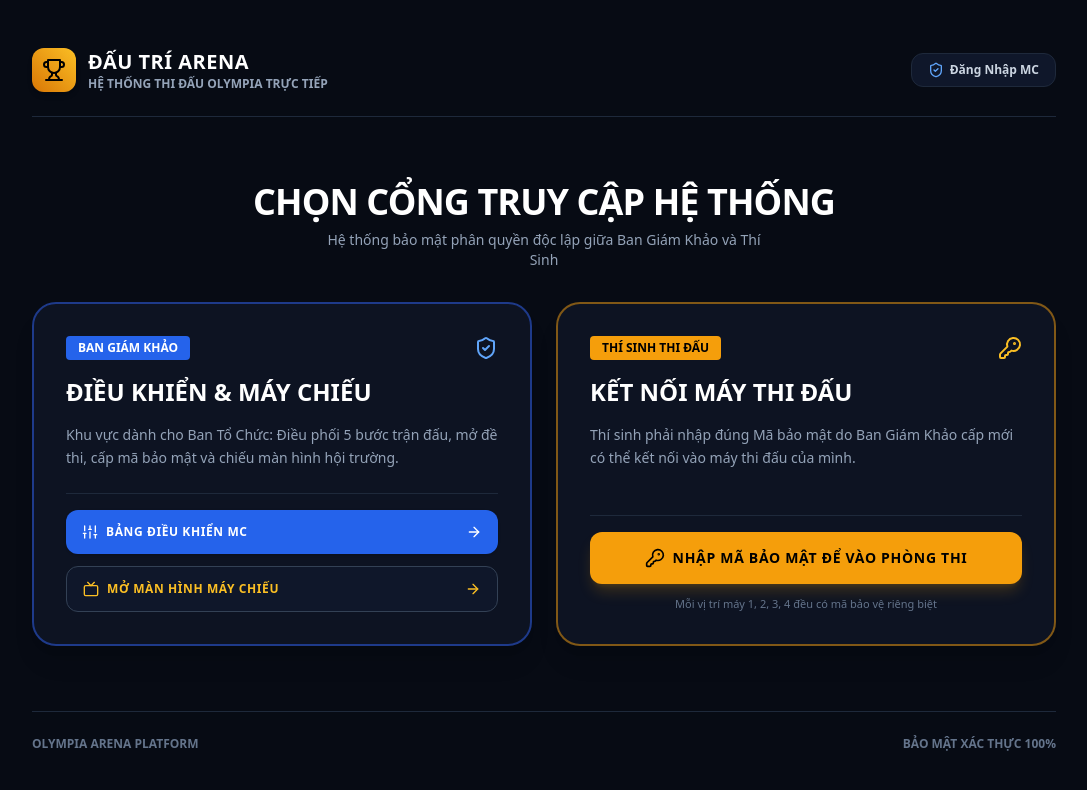
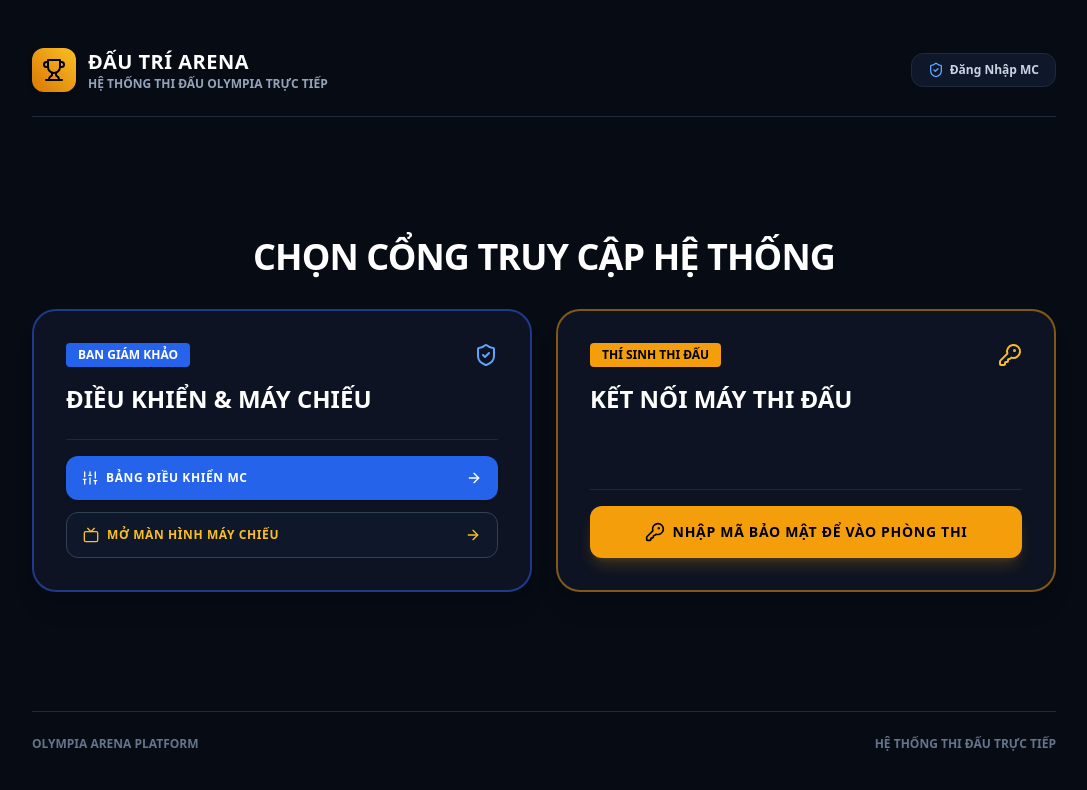
Before and after one commit to mm4you/thitho, a Next.js app: page / in a window 1280 px wide. Shown: the top 790 px of the page, without its empty margins (96-1183 px from the left). Built offline with nearby package versions, Linux system fonts and the light colour scheme.

Commit message:
feat: loai bo toan bo dong chu giai thich thua thai, giao dien toi gian sang trong va sach se

```diff
--- a/src/app/page.tsx
+++ b/src/app/page.tsx
@@ -27,15 +27,12 @@ export default function HomePage() {
         </Link>
       </div>
 
-      {/* 2 Cổng Truy Cập Bảo Mật Tuyệt Đối */}
+      {/* 2 Cổng Truy Cập Cực Kỳ Tinh Gọn */}
       <div className="w-full max-w-5xl mx-auto my-auto py-8 space-y-8">
         <div className="text-center space-y-2">
           <h2 className="text-3xl md:text-4xl font-black uppercase tracking-tight text-white">
             CHỌN CỔNG TRUY CẬP HỆ THỐNG
           </h2>
-          <p className="text-slate-400 text-sm max-w-md mx-auto">
-            Hệ thống bảo mật phân quyền độc lập giữa Ban Giám Khảo và Thí Sinh
-          </p>
         </div>
 
         <div className="grid grid-cols-1 md:grid-cols-2 gap-6">
@@ -52,9 +49,6 @@ export default function HomePage() {
               <h3 className="text-2xl font-black uppercase text-white">
                 ĐIỀU KHIỂN & MÁY CHIẾU
               </h3>
-              <p className="text-slate-400 text-sm leading-relaxed">
-                Khu vực dành cho Ban Tổ Chức: Điều phối 5 bước trận đấu, mở đề thi, cấp mã bảo mật và chiếu màn hình hội trường.
-              </p>
             </div>
 
             <div className="space-y-3 pt-4 border-t border-slate-800">
@@ -78,7 +72,7 @@ export default function HomePage() {
             </div>
           </div>
 
-          {/* CỔNG 2: THÍ SINH (BẮT BUỘC NHẬP MÃ BẢO MẬT) */}
+          {/* CỔNG 2: THÍ SINH */}
           <div className="bg-[#0d1322] border-2 border-amber-500/50 rounded-3xl p-8 flex flex-col justify-between shadow-xl space-y-6">
             <div className="space-y-4">
               <div className="flex items-center justify-between">
@@ -91,9 +85,6 @@ export default function HomePage() {
               <h3 className="text-2xl font-black uppercase text-white">
                 KẾT NỐI MÁY THI ĐẤU
               </h3>
-              <p className="text-slate-400 text-sm leading-relaxed">
-                Thí sinh phải nhập đúng Mã bảo mật do Ban Giám Khảo cấp mới có thể kết nối vào máy thi đấu của mình.
-              </p>
             </div>
 
             <div className="pt-4 border-t border-slate-800">
@@ -102,18 +93,15 @@ export default function HomePage() {
                   <KeyRound className="w-5 h-5" /> NHẬP MÃ BẢO MẬT ĐỂ VÀO PHÒNG THI
                 </button>
               </Link>
-              <span className="text-[11px] text-slate-500 text-center block mt-3 font-medium">
-                Mỗi vị trí máy 1, 2, 3, 4 đều có mã bảo vệ riêng biệt
-              </span>
             </div>
           </div>
         </div>
       </div>
 
-      {/* Footer */}
+      {/* Footer Tinh Gọn */}
       <div className="w-full max-w-5xl mx-auto border-t border-slate-800 pt-6 flex items-center justify-between text-xs font-semibold text-slate-500">
         <span>OLYMPIA ARENA PLATFORM</span>
-        <span>BẢO MẬT XÁC THỰC 100%</span>
+        <span>HỆ THỐNG THI ĐẤU TRỰC TIẾP</span>
       </div>
     </main>
   );
```
